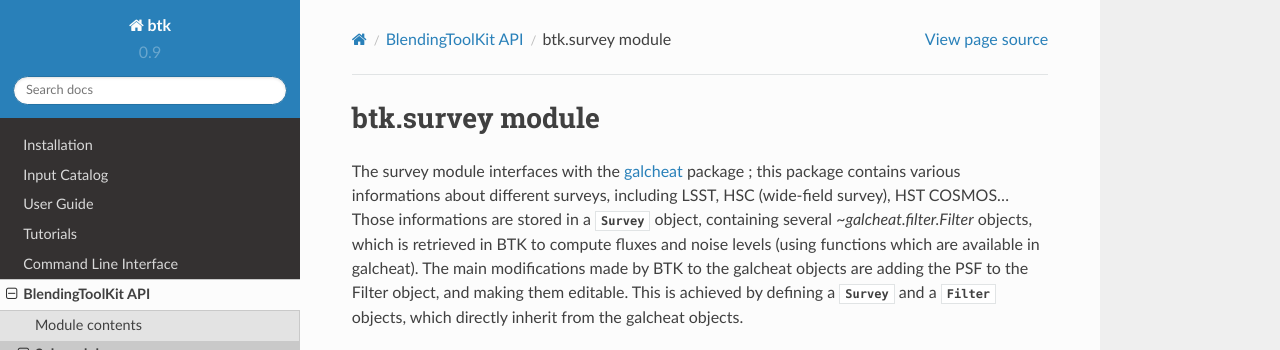
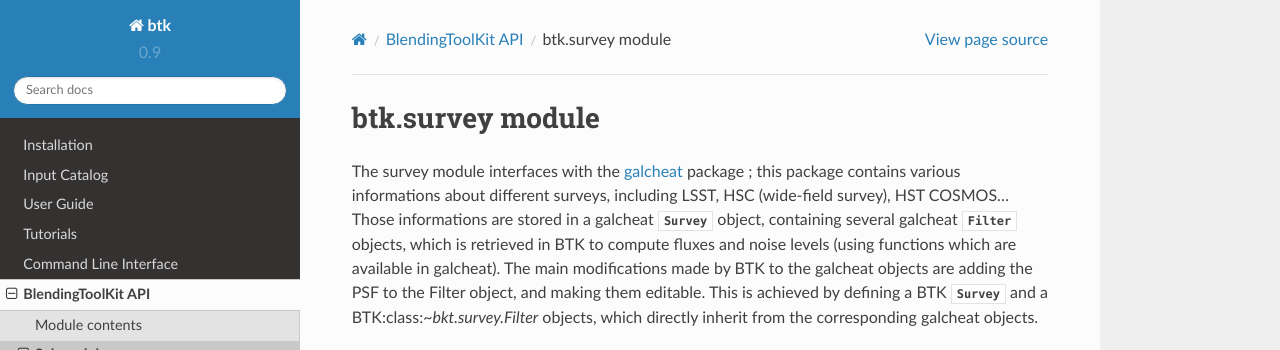
Before and after one commit to LSSTDESC/BlendingToolKit, a Sphinx documentation site: the page built from docs/source/src/btk.survey.rst, in a window 1280 px wide, cut to the strip 0-350 px from the top of the page. Built offline with Sphinx 7.4.7 and the Read the Docs theme 2.0.0, drawn with Linux system fonts in a browser that asks for light colours.

Commit message:
Small tweaks

```diff
--- a/docs/source/src/btk.survey.rst
+++ b/docs/source/src/btk.survey.rst
@@ -1,5 +1,5 @@
 btk.survey module
 =========================
-The survey module interfaces with the `galcheat <https://github.com/aboucaud/galcheat>`_ package ; this package contains various informations about different surveys, including LSST, HSC (wide-field survey), HST COSMOS... Those informations are stored in a :class:`~galcheat.survey.Survey` object, containing several `~galcheat.filter.Filter` objects, which is retrieved in BTK to compute fluxes and noise levels (using functions which are available in galcheat). The main modifications made by BTK to the galcheat objects are adding the PSF to the Filter object, and making them editable. This is achieved by defining a :class:`~bkt.survey.Survey` and a :class:`~bkt.survey.Filter` objects, which directly inherit from the galcheat objects.
+The survey module interfaces with the `galcheat <https://github.com/aboucaud/galcheat>`_ package ; this package contains various informations about different surveys, including LSST, HSC (wide-field survey), HST COSMOS... Those informations are stored in a galcheat :class:`~galcheat.survey.Survey` object, containing several galcheat :class:`~galcheat.filter.Filter` objects, which is retrieved in BTK to compute fluxes and noise levels (using functions which are available in galcheat). The main modifications made by BTK to the galcheat objects are adding the PSF to the Filter object, and making them editable. This is achieved by defining a BTK :class:`~bkt.survey.Survey` and a BTK:class:`~bkt.survey.Filter` objects, which directly inherit from the corresponding galcheat objects.
 
 .. automodule:: btk.survey
--- a/docs/source/tutorials.rst
+++ b/docs/source/tutorials.rst
@@ -148,7 +148,7 @@
 Survey
 .......
 
-BTK relies on the [galcheat](https://github.com/aboucaud/galcheat) package, which contains several `galcheat.survey.Survey` instances, which store the parameters for different surveys (including LSST, HSC, HST COSMOS...). The parameters represent physical parameters of the survey (mirror size, pixel scale) ; each survey also contains several `galcheat.filter.Filter` objects with the parameters specific to each filter (exposure time, zeropoint).
+BTK relies on the `galcheat <https://github.com/aboucaud/galcheat>`_ package, which contains several `galcheat.survey.Survey` instances, which store the parameters for different surveys (including LSST, HSC, HST COSMOS...). The parameters represent physical parameters of the survey (mirror size, pixel scale) ; each survey also contains several `galcheat.filter.Filter` objects with the parameters specific to each filter (exposure time, zeropoint).
 Those objects can easily be imported in BTK using the following function and the name of the survey. Internally, we use a `btk.survey.Survey` and a corresponding `btk.filter.Filter`, which can be modified by the user (galcheat objects cannot) and contain an additional PSF attribute.
 For this tutorial, we will import the survey corresponding to LSST.
 
@@ -156,7 +156,7 @@
 
   LSST = btk.survey.get_surveys("LSST")
 
-Most attributes should be pretty straightforward to modify; please take a look at the [API](https://lsstdesc.org/BlendingToolKit/src/btk.survey.html) for a more substantial description of the attributes. The [custom tutorial](https://github.com/LSSTDESC/BlendingToolKit/blob/main/notebooks/02b-custom-tutorial.ipynb) also provides descriptions of the attributes and more information on how to customize surveys.
+Most attributes should be pretty straightforward to modify; please take a look at the `API <https://lsstdesc.org/BlendingToolKit/src/btk.survey.html>`_ for a more substantial description of the attributes. The `custom tutorial <https://github.com/LSSTDESC/BlendingToolKit/blob/main/notebooks/02b-custom-tutorial.ipynb>`_ also provides descriptions of the attributes and more information on how to customize surveys.
 
 The `psf` attribute deserves an additionnal explanation: it corresponds to the PSF for each filter. It is added via the `get_surveys` function : the user may provide a `psf` argument, which should be a callable taking as argument a survey and a filter and returning a galsim object. For instance :
 
```
